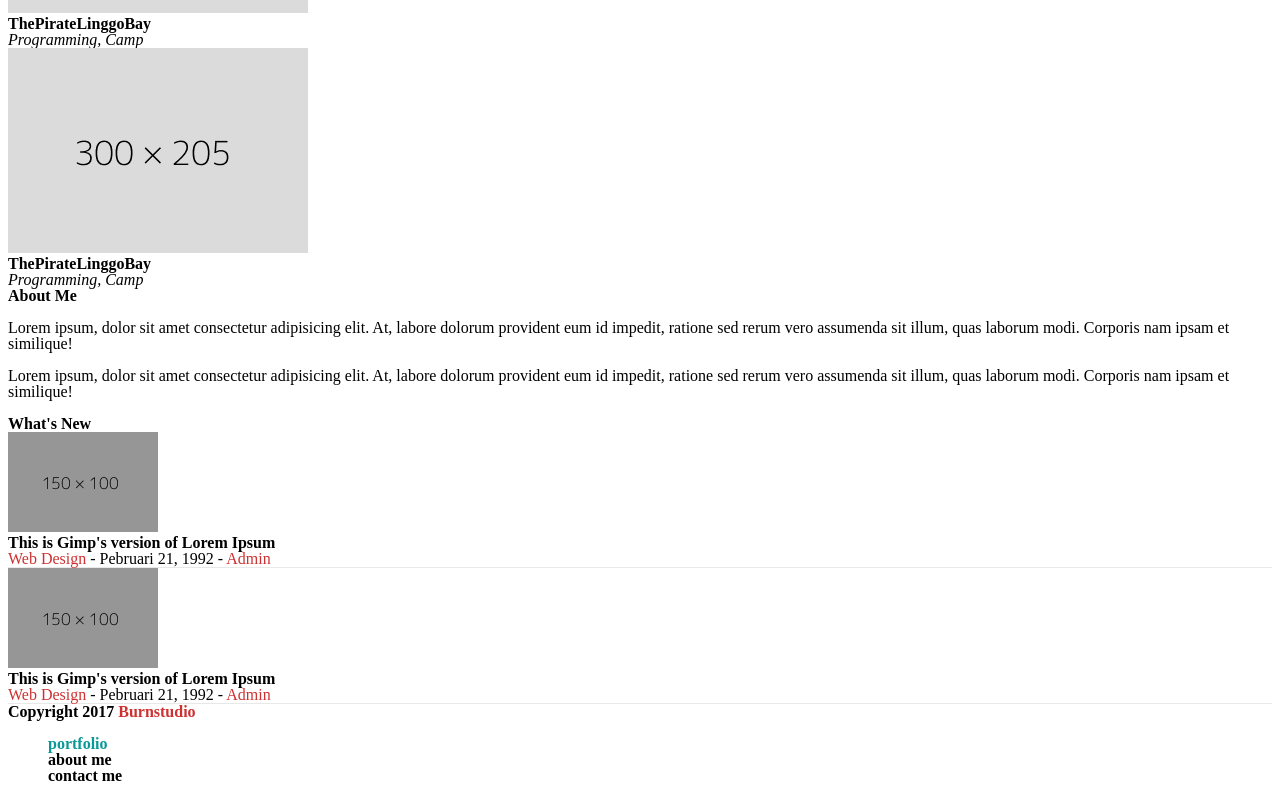
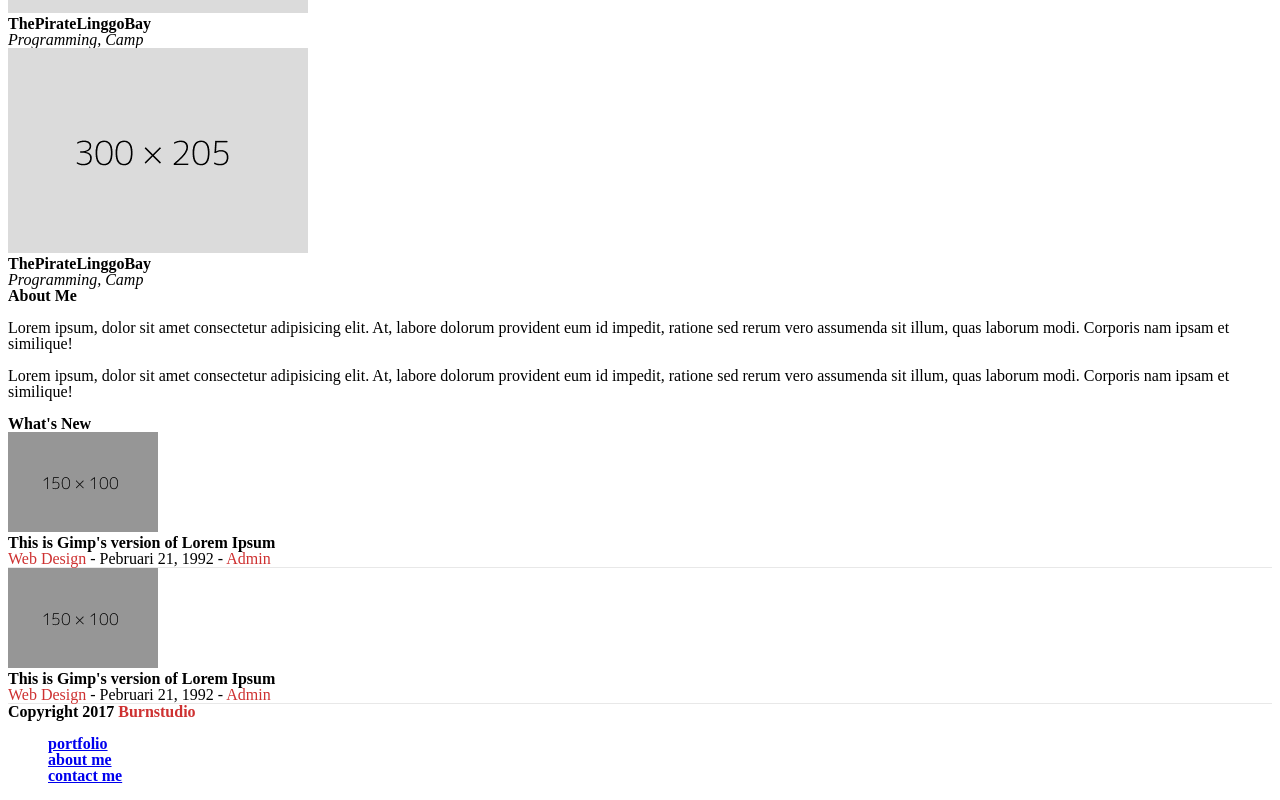
Before and after one commit to consciousnessdev/slicing_recehpurpose, a plain HTML site: page index.html in a window 1280 px wide. Shown: the part 586-1386 px from the top of the page. Drawn offline with Linux system fonts and the light colour scheme.

Commit message:
Fix footer link

```diff
--- a/index.html
+++ b/index.html
@@ -113,9 +113,9 @@
 			</div>
 			<div class="footer__nav">
 				<ul class="footer__list">
-					<li class="footer-nav__item footer__nav--active"><a href="#"></a>portfolio</li>
-					<li class="footer-nav__item"><a href="#"></a>about me</li>
-					<li class="footer-nav__item"><a href="#"></a>contact me</li>
+					<li class="footer-nav__item footer__nav--active"><a href="#">portfolio</a></li>
+					<li class="footer-nav__item"><a href="#">about me</a></li>
+					<li class="footer-nav__item"><a href="#">contact me</a></li>
 				</ul>
 			</div>
 		</div>
```
